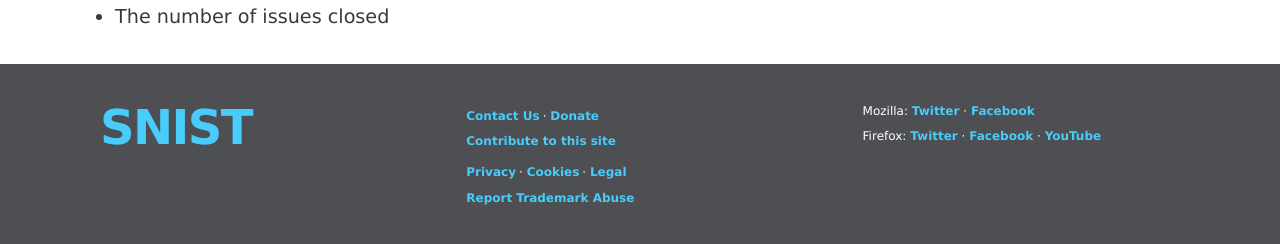
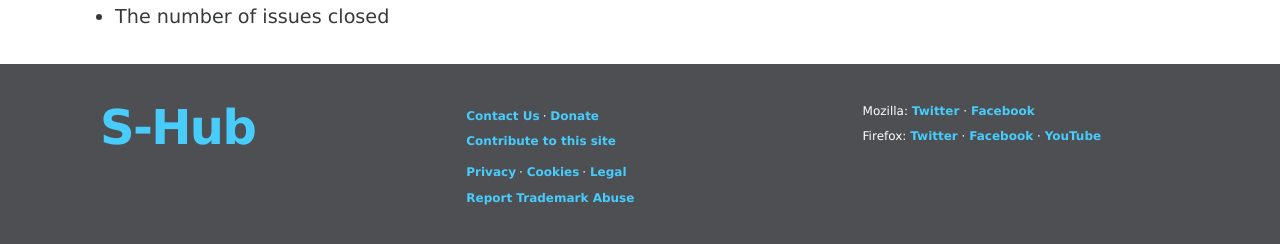
Before and after one commit to SNISTInnovationHub/snistinnovationhub.github.io, a Jekyll site: the page built from _pages/challenge.md, in a window 1280 px wide and 900 px high, scrolled down 2545 px. Shown: the part 634-878 px from the top of the window. Built offline with Jekyll 4.4.1, drawn with Linux system fonts in a browser that asks for light colours; nearby versions of some CDN libraries; some web fonts are replaced; library files that are not in the unit come from our copies.

Commit message:
Update footer.html

```diff
--- a/_includes/footer.html
+++ b/_includes/footer.html
@@ -1,10 +1,9 @@
 <footer class="site-footer">
 
-  <div class="container" style="background-color:#4d4f53;">
+  <div class="container">
 
       <div class="footer-col footer-col-1">
-       <h1 class="logo"><a href="http://sreenidhi.edu.in/" data-link-type="footer" data-link-name="Sreenidhi">SNIST</a></h1>
-        <p class="license"> </p>
+        <h1 class="logo"><a href="https://www.mozilla.org/" data-link-type="footer" data-link-name="Mozilla">S-Hub</a></h1>
       </div>
 
       <div class="footer-col footer-col-2">
```
